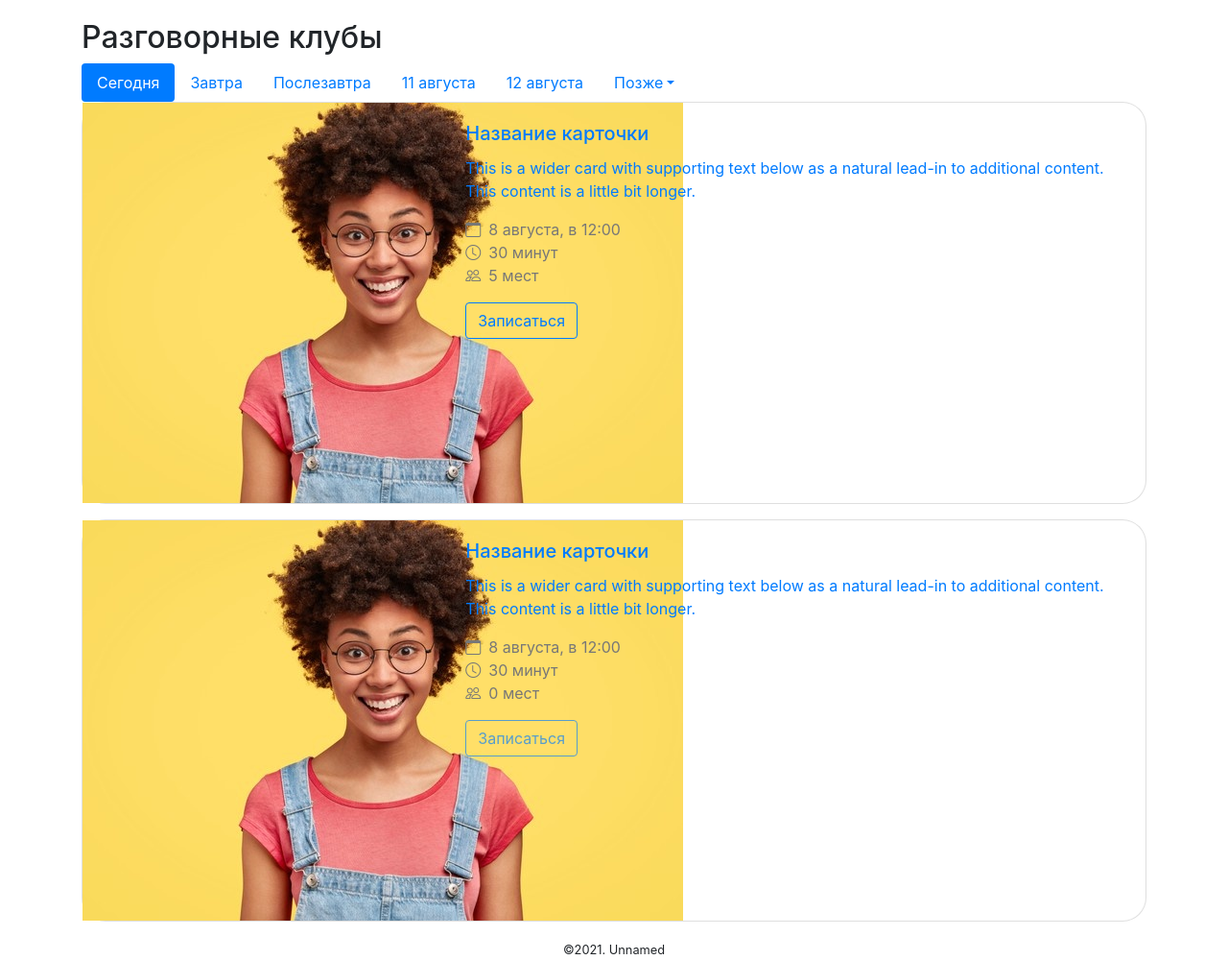
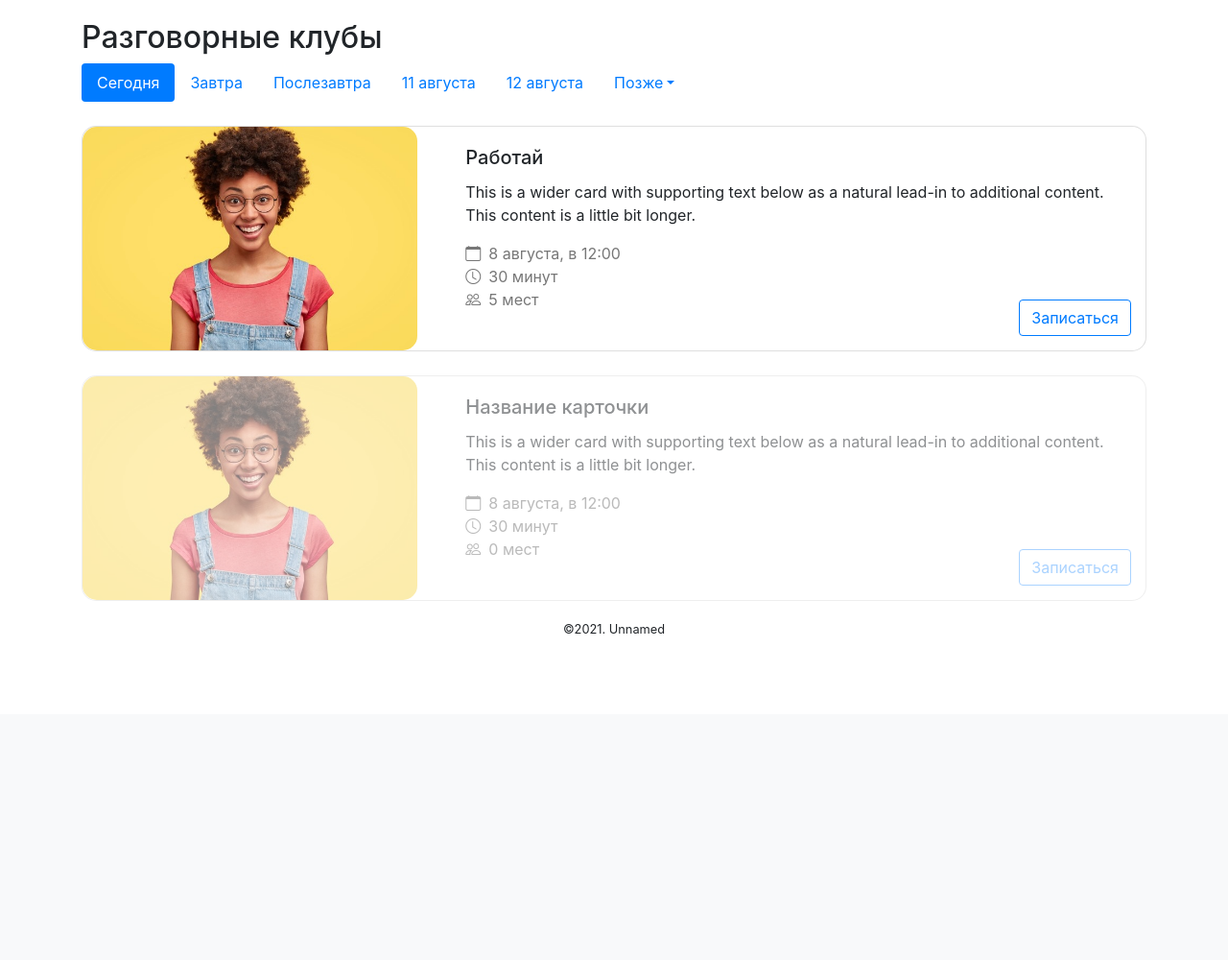
Before and after one commit to solodanil/WEB-Wordy, a Flask app: template templates/clubs.html in a window 1280 px wide. Shown: the part 56-1056 px from the top of the page at 96% size. After the commit the page ends 716 px from the top, so only its background shows below. Run offline with Flask 2, Linux system fonts and the light colour scheme; the template is opened without the code that fills it, so the values that code supplies are empty; some libraries are stand-ins or nearby versions.

Commit message:
всё работает (почти)

```diff
--- a/static/css/main.css
+++ b/static/css/main.css
@@ -7,6 +7,11 @@ footer {
 .head_link {
     color: black;
 }
+.head_link:hover {
+    text-decoration: none;
+    color: black;
+}
+
 .link_arrow {
     color: #E9ECEF;
     font-size: 70%;
@@ -19,18 +24,31 @@ footer {
     padding-left: 15px;
 }
 div.card_sc {
-    border-radius: 25px;
+    border-radius: 15px;
     margin-bottom: 25px;
 }
-img.card_sc {
-    border-radius: 25px 25px 0 0;
+.card-img-sc{
+    border-radius: 15px 15px 0 0;
 }
 
+.card-text {
+    color: #212529 !important
+}
+
+.table_design {
+    width: 520px;
+    border-radius: 10px;
+    -webkit-border-radius: 10px;
+    -moz-border-radius: 10px;
+    -khtml-border-radius: 10px;
+    border: 1px solid #808080;
+    display: block;
+}
 
 .sc-ul {
     padding-top: 0;
     padding-left: 0;
-    color: #777777;
+    color: #777777; !important
 }
 .sc-ul li {
     display: block;
@@ -42,6 +60,55 @@ img.card_sc {
     margin-bottom: 7px;
 }
 
+.table_design {
+    width: 520px;
+    border-radius: 10px;
+    -webkit-border-radius: 10px;
+    -moz-border-radius: 10px;
+    -khtml-border-radius: 10px;
+    border: 1px solid #808080;
+    display: block;
+}
+
+.all-sc-img {
+    max-width: 100%;
+    border-radius: 15px 15px 15px 15px; /* Для десктопа тут нужно 25px 0 0 25 px */
+}
+
+.all-sc-card-body button {
+    float: right;
+    position: absolute;
+    bottom: 15px;
+    right: 30px;
+}
+
+.all-sc-date-picker {
+    margin-bottom: 10px;
+}
+
+.mt25 {
+    margin-top: 25px;
+}
+
+.card-title{
+    color: #212529; !important
+}
+
+.card-title a:hover {
+    text-decoration: none;
+}
+
+.tdn {
+    text-decoration: none;
+}
+
+.tdn:hover {
+    text-decoration: none;
+}
+
+.card-disabled {
+    opacity: 0.50;
+}
 
 img.image_card {
     position: absolute;
--- a/templates/clubs.html
+++ b/templates/clubs.html
@@ -38,7 +38,7 @@
         <div class="col-md-8">
             <div class="card-body all-sc-card-body">
                 <a class="tdn" href="/clubs/0">
-                    <h5 class="card-title">Название карточки</h5>
+                    <h5 class="card-title">Работай</h5>
                     <p class="card-text">This is a wider card with supporting text below as a natural lead-in to
                         additional content. This content is a little bit longer.</p>
                     <ul class="sc-ul">
```
Also changed, not shown: templates/index.html (+16 -8 lines).
